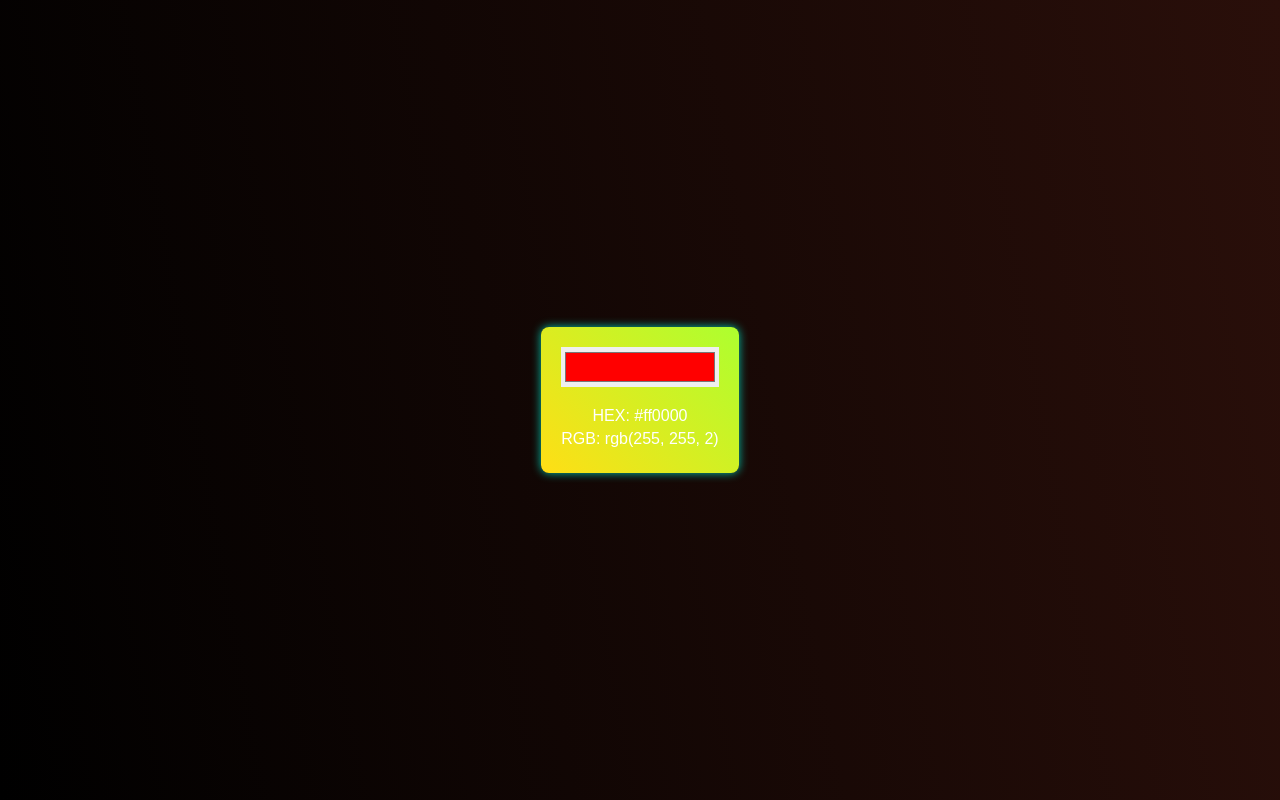
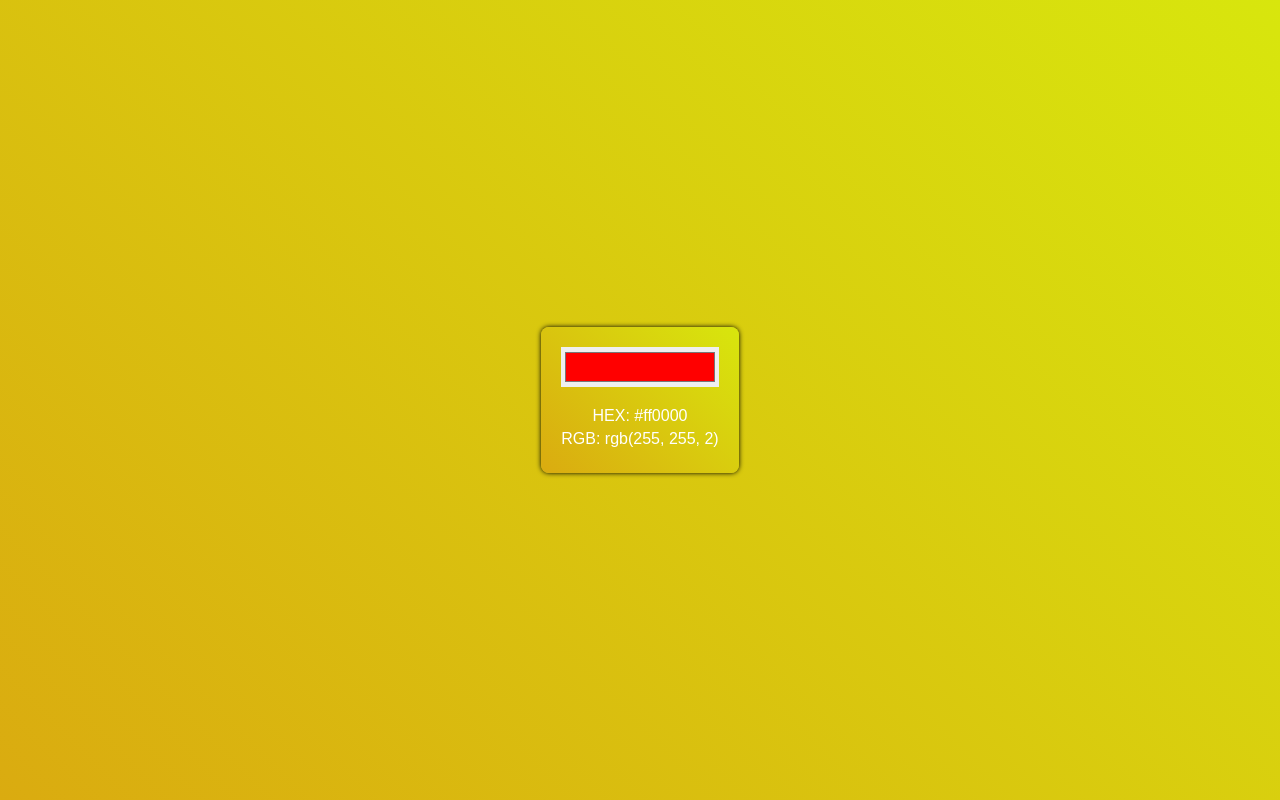
Before and after one commit to khaledsafee43/color-picker, a plain HTML site: page index.html in a window 1280 px wide. Drawn offline with Linux system fonts and the light colour scheme.

Commit message:
Update style.css

```diff
--- a/CSS and JS code/css/style.css
+++ b/CSS and JS code/css/style.css
@@ -7,15 +7,15 @@ body{
     margin: 0;
     /* background-color: #f0f0f0; */
     /* background-image: url('Awesome_1382785135884.jpg'); */
-    background: linear-gradient(80deg, black, rgb(42,15,10));
+    background: linear-gradient(45deg, rgb(218, 171, 16), rgb(216, 230, 13));
 }
 
 
 .color-picker{
-    background: linear-gradient(45deg, rgb(255, 222, 21), greenyellow);
+    background: linear-gradient(45deg, rgb(218, 171, 16), rgb(216, 230, 13));
     padding: 20px;
     border-radius: 8px;
-    box-shadow: 0 0 10px rgba(2, 214, 186, 0.897);
+    box-shadow: 0 0 5px black;
     text-align: center;
     color: white;
     animation: mmk 3s ease-in-out;
```
